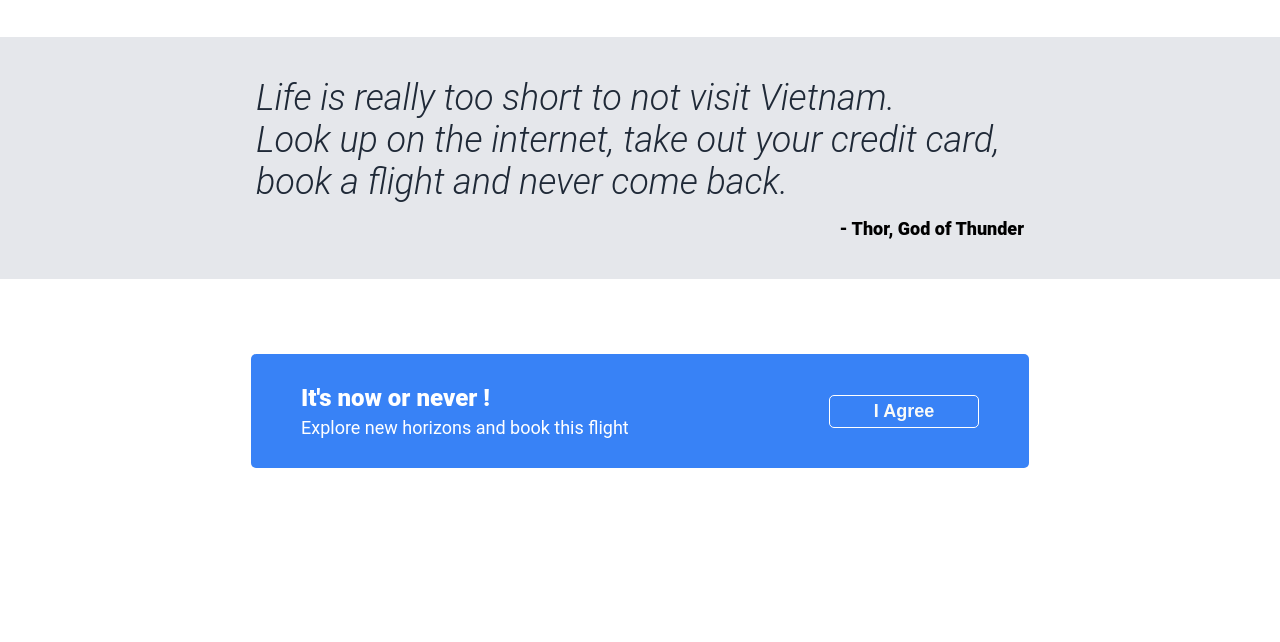
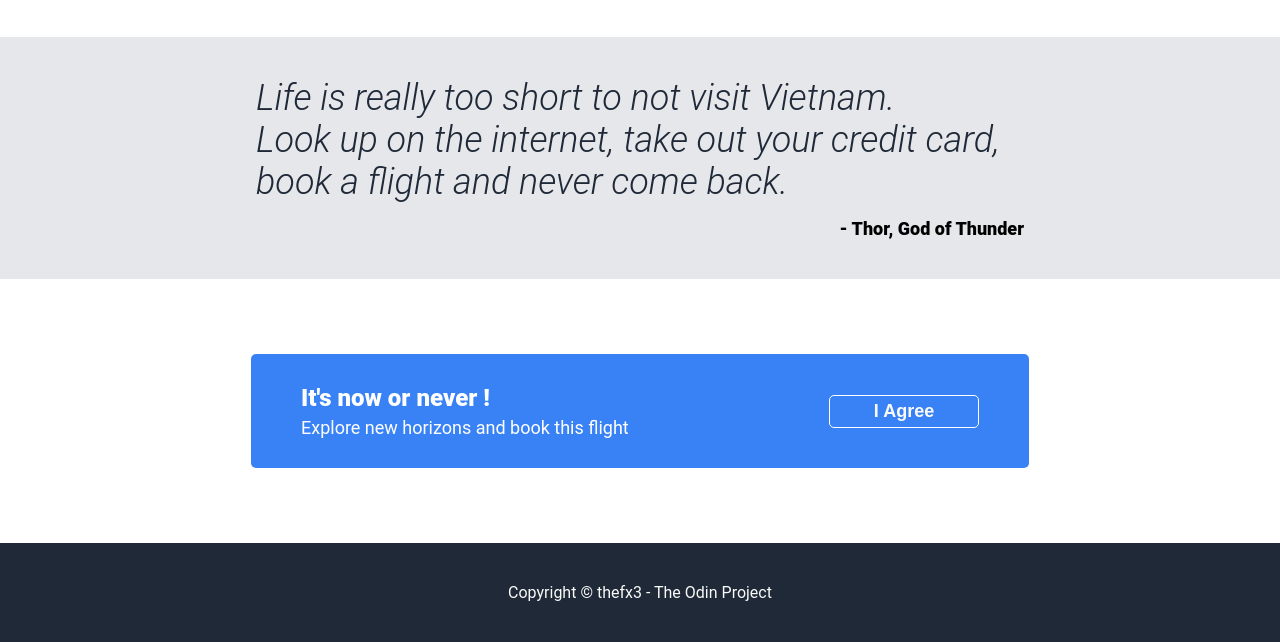
Before and after one commit to thefx3/landing-page, a plain HTML site: page index.html in a window 1280 px wide. Shown: the part 1174-1816 px from the top of the page. Before the commit the page ends 1717 px from the top, so only its background shows below. Drawn offline with Linux system fonts and the light colour scheme.

Commit message:
Add copyright section

```diff
--- a/index.html
+++ b/index.html
@@ -88,6 +88,12 @@
     </div>
     <!-- End of Container 4 -->
 
+    <!--Copyright-->
+
+    <div class = "copyright">
+    <div id ="copyright">Copyright © thefx3 - The Odin Project</div>
+    </div>
+
 </body>
 
 </html>
--- a/style.css
+++ b/style.css
@@ -4,7 +4,7 @@ body {
 }
 
 /* Color the Header, Container 1 and Footer */
-.header, .footer,.container1 {
+.header, .footer,.container1, .copyright {
     background-color: #1F2937;
     color: #F9FAF8;
     display: flex;
@@ -17,7 +17,7 @@ body {
     align-items: center;
 }
 
-.header, .container1, .container2,.container3{
+.header, .container1, .container2,.container3, .copyright{
     padding : 40px 20% 40px 20%;
 }
 
@@ -230,3 +230,9 @@ button {
 .button2 {
     border: 1px solid #ffffff;
 }
+
+.copyright {
+    display: flex;
+    justify-content: center;
+    align-items: center;
+}
```
